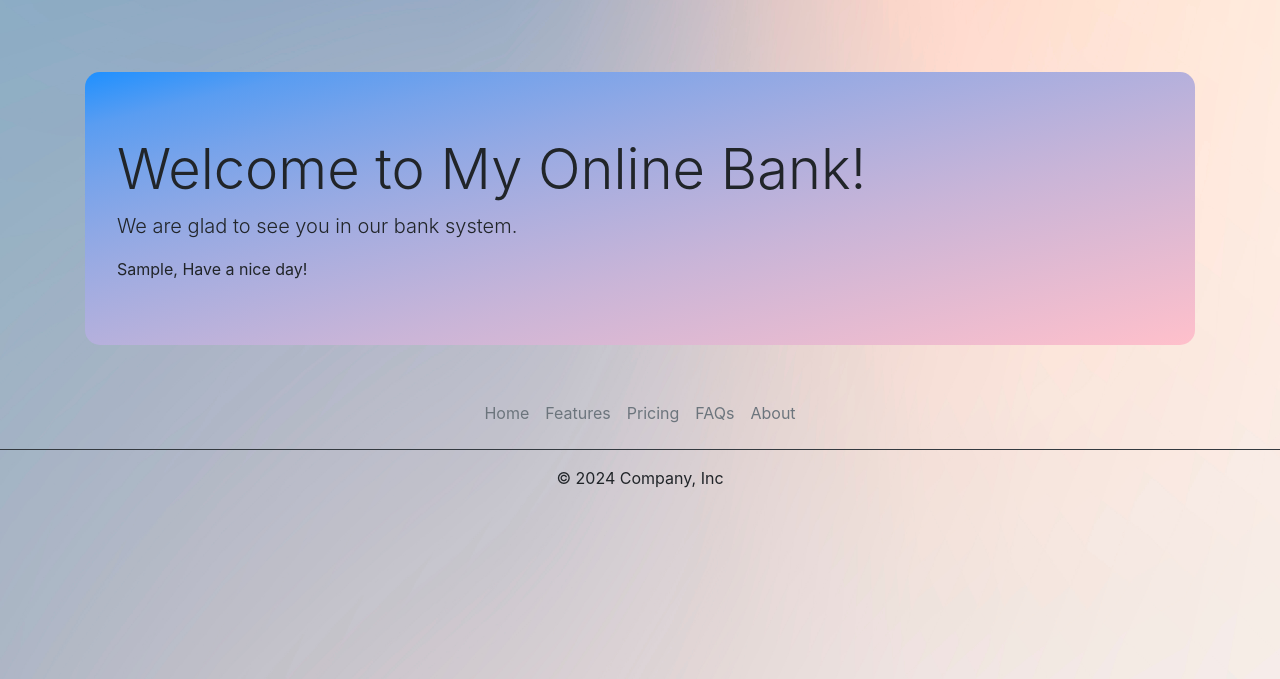
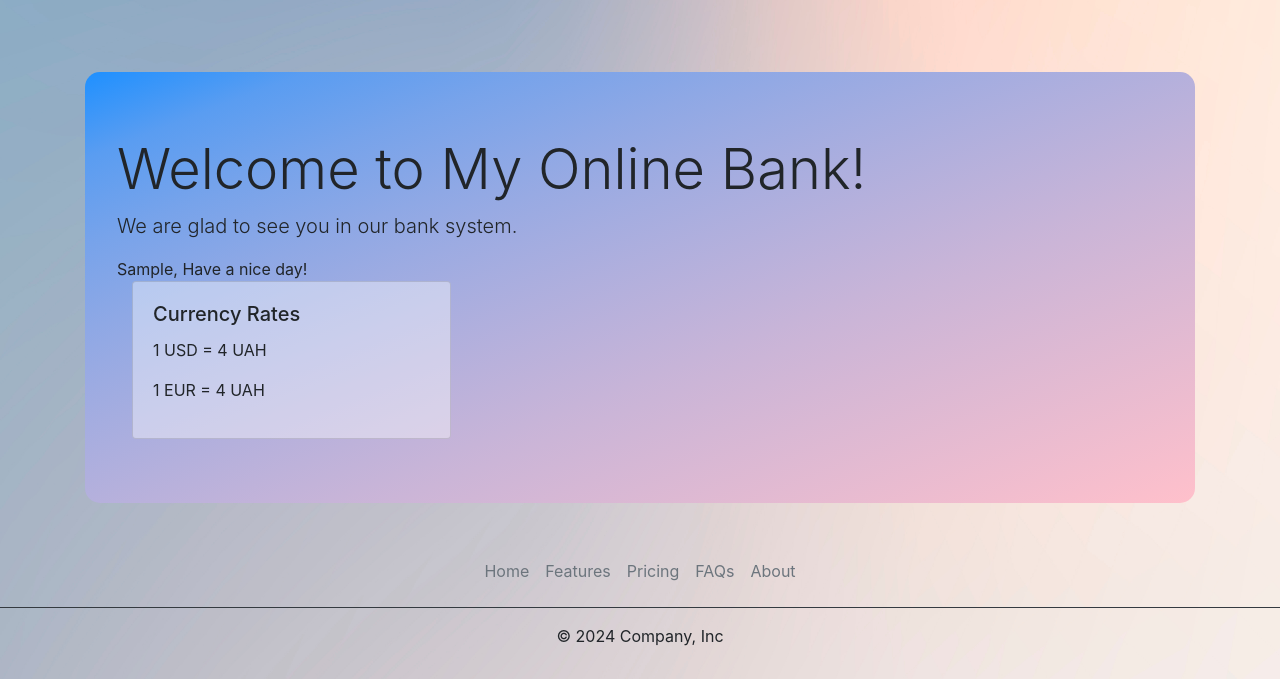
Before and after one commit to mmmurka/Online_Bank, a Django app: page / in a window 1280 px wide. Shown: the part 66-745 px from the top of the page. Run offline with Django 5.2, Linux system fonts and the light colour scheme; a user stored in the database is signed in; tables that the repository leaves empty hold one stand-in row (values such as "Sample post"); a database or web service that is not in the repository returns one stand-in record (values such as "Sample title"); data that the repository does not hold is empty; some libraries are stand-ins or nearby versions.

Commit message:
unstable exchange_rate

```diff
--- /dev/null
+++ b/banking/exchange_rate.py
@@ -0,0 +1,14 @@
+import requests
+
+
+def get_exchange_rate():
+    url = 'https://api.monobank.ua/bank/currency'
+    response = requests.get(url)
+
+    if response.status_code == 200:
+        result = response.json()
+        uah_to_usd_rate = result[0]['rateSell']
+        uah_to_eur_rate = result[1]['rateSell']
+        return uah_to_usd_rate, uah_to_eur_rate
+    else:
+        print(f"Failed to fetch data. Status code: {response.status_code}")
--- a/banking/urls.py
+++ b/banking/urls.py
@@ -10,4 +10,4 @@ urlpatterns = [
     path('logout/', views.user_logout, name='logout'),
     path('transfer/', views.transfer, name='transfer'),
     path('success_transfer/', views.success_transfer, name='success_transfer'),
-]
+    ]
--- a/banking/views.py
+++ b/banking/views.py
@@ -7,6 +7,7 @@ from django.contrib.auth import authenticate, login, logout
 from django.contrib.auth.decorators import login_required
 from django.db import transaction
 from datetime import datetime
+from .exchange_rate import get_exchange_rate
 import pytz
 
 
@@ -17,8 +18,18 @@ def home(request):
     except AttributeError:
         username = 'Guest'
 
+    try:
+        uah_to_usd_rate, uah_to_eur_rate = get_exchange_rate()
+    except:
+        uah_to_usd_rate = 0
+        uah_to_eur_rate = 0
     common_context = get_common_context(request)
-    return render(request, 'banking/home.html', {'auth_user': auth_user, 'username': username, **common_context})
+    return render(request, 'banking/home.html',
+                  {'auth_user': auth_user,
+                   'username': username,
+                   'uah_to_usd_rate': uah_to_usd_rate,
+                   'uah_to_eur_rate': uah_to_eur_rate,
+                   **common_context})
 
 
 def get_common_context(request):
--- a/templates/banking/home.html
+++ b/templates/banking/home.html
@@ -9,6 +9,15 @@
         {% if auth_user %}
             <div>
                 {{ username }}, {{ time_of_day }}!
+                <div class="col-md-4">
+                    <div class="card" style="background-color: rgba(255, 255, 255, 0.4);">
+                        <div class="card-body">
+                            <h5 class="card-title">Currency Rates</h5>
+                            <p>1 USD = {{ uah_to_usd_rate }} UAH</p>
+                            <p>1 EUR = {{ uah_to_eur_rate }} UAH</p>
+                        </div>
+                    </div>
+                </div>
 
             </div>
 
```
Also changed, not shown: online_bank/settings.py (line endings or trailing spaces).
